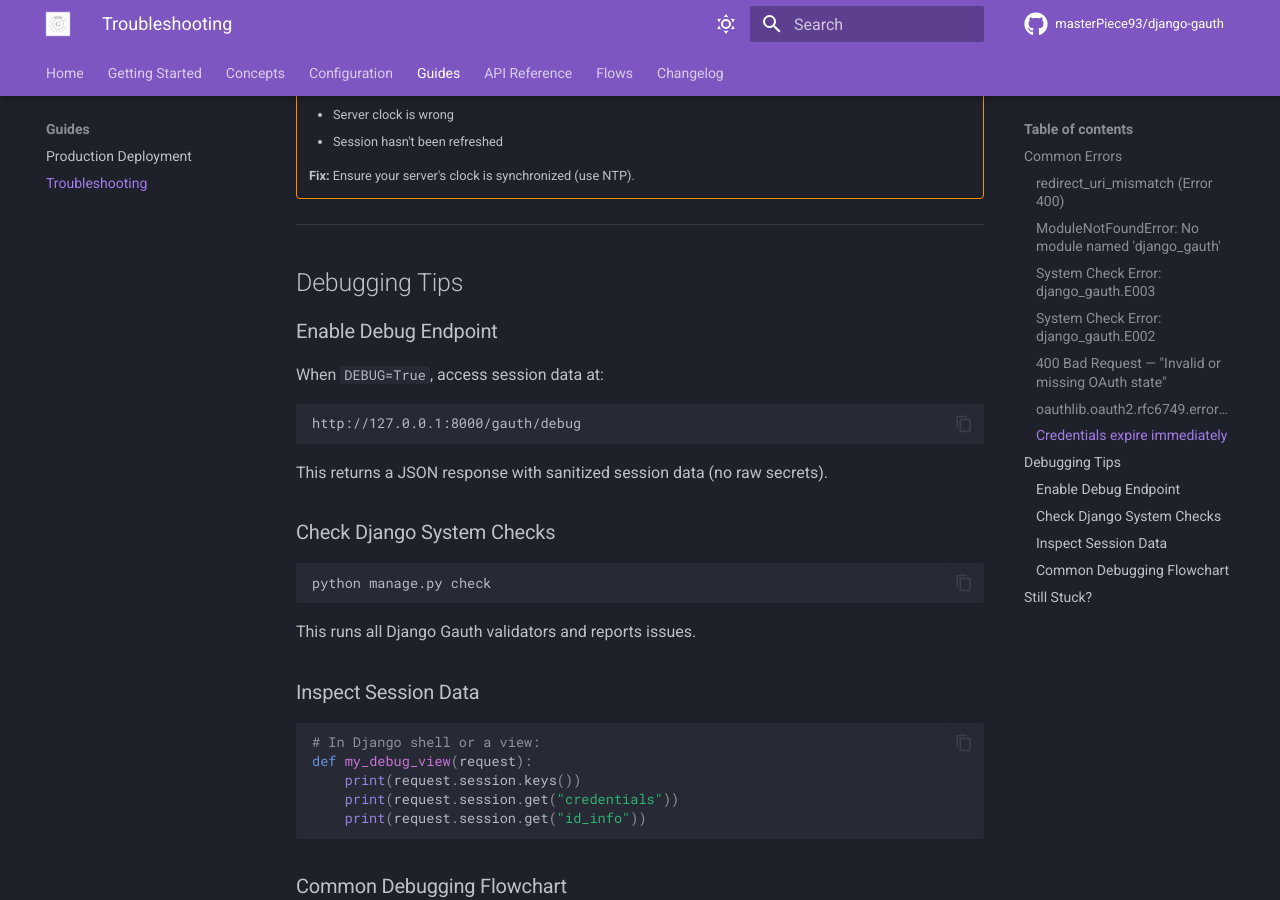
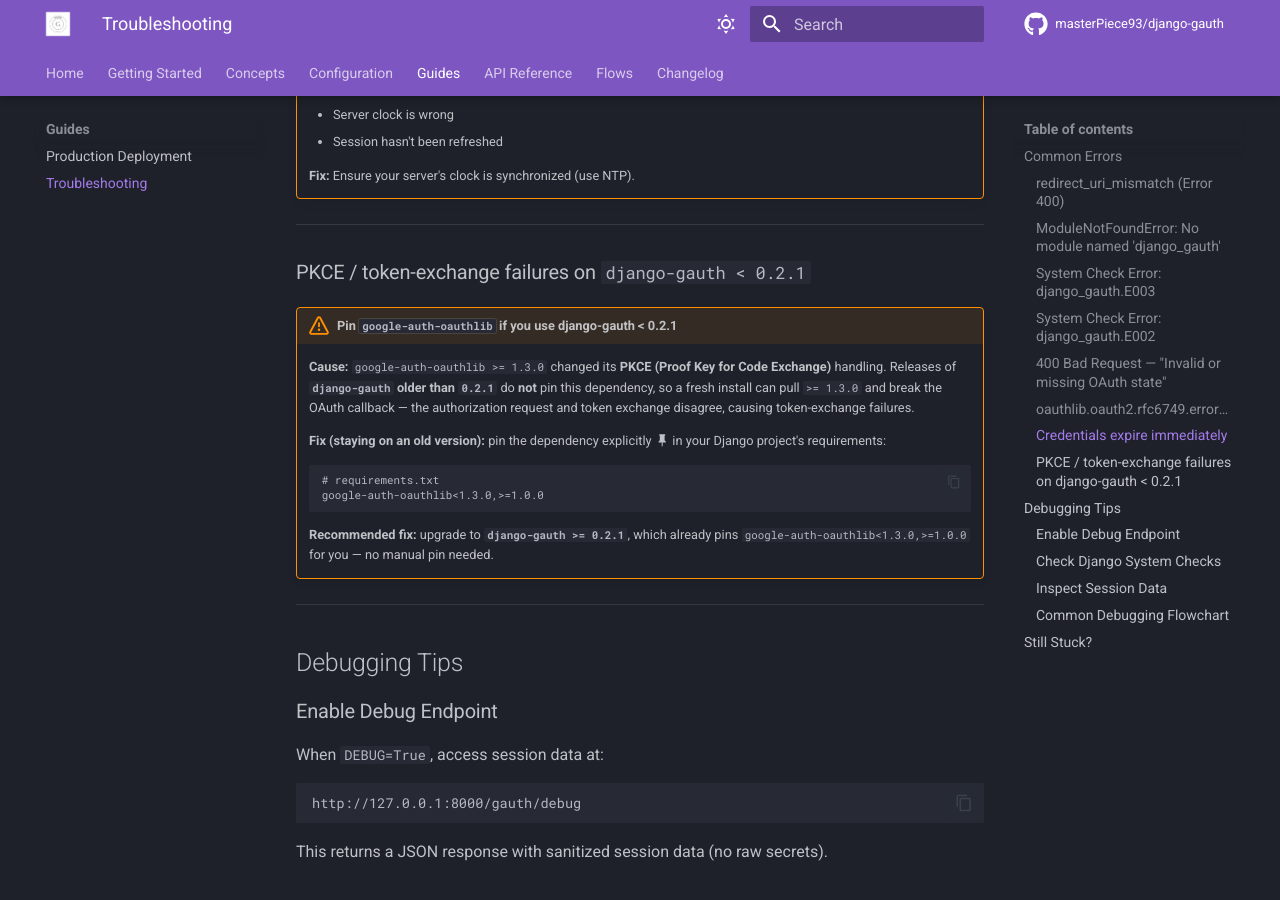
Before and after one commit to masterPiece93/django-gauth, an MkDocs documentation site: the page built from docs/guides/troubleshooting.md, in a window 1280 px wide and 900 px high, scrolled down 2676 px. Built offline with MkDocs 1.6.1 and Material for MkDocs 9.7.7, drawn with Linux system fonts in a browser that asks for light colours; comment, search, counter and statistics services are not loaded; the version menu is left out.

Commit message:
pkce regarding warning for older versions added

````diff
--- a/docs/guides/troubleshooting.md
+++ b/docs/guides/troubleshooting.md
@@ -129,6 +129,28 @@ flowchart TD
 
 ---
 
+### PKCE / token-exchange failures on `django-gauth < 0.2.1`
+
+!!! warning "Pin `google-auth-oauthlib` if you use django-gauth < 0.2.1"
+    **Cause:** `google-auth-oauthlib >= 1.3.0` changed its **PKCE (Proof Key for
+    Code Exchange)** handling. Releases of **`django-gauth` older than `0.2.1`** do
+    **not** pin this dependency, so a fresh install can pull `>= 1.3.0` and break the
+    OAuth callback — the authorization request and token exchange disagree, causing
+    token-exchange failures.
+
+    **Fix (staying on an old version):** pin the dependency explicitly :material-pin:
+    in your Django project's requirements:
+
+    ```text
+    # requirements.txt
+    google-auth-oauthlib<1.3.0,>=1.0.0
+    ```
+
+    **Recommended fix:** upgrade to **`django-gauth >= 0.2.1`**, which already pins
+    `google-auth-oauthlib<1.3.0,>=1.0.0` for you — no manual pin needed.
+
+---
+
 ## Debugging Tips
 
 ### Enable Debug Endpoint
````
Also changed, not shown: CHANGELOG.md (+6 -0 lines), README.md (+4 -0 lines), docs/installation.md (+11 -0 lines), pypi.README.md (+4 -0 lines).
